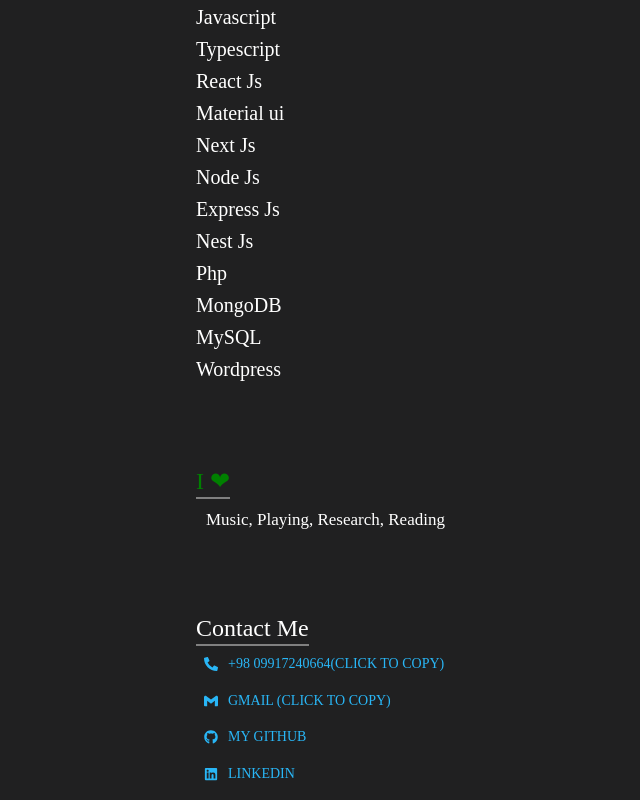
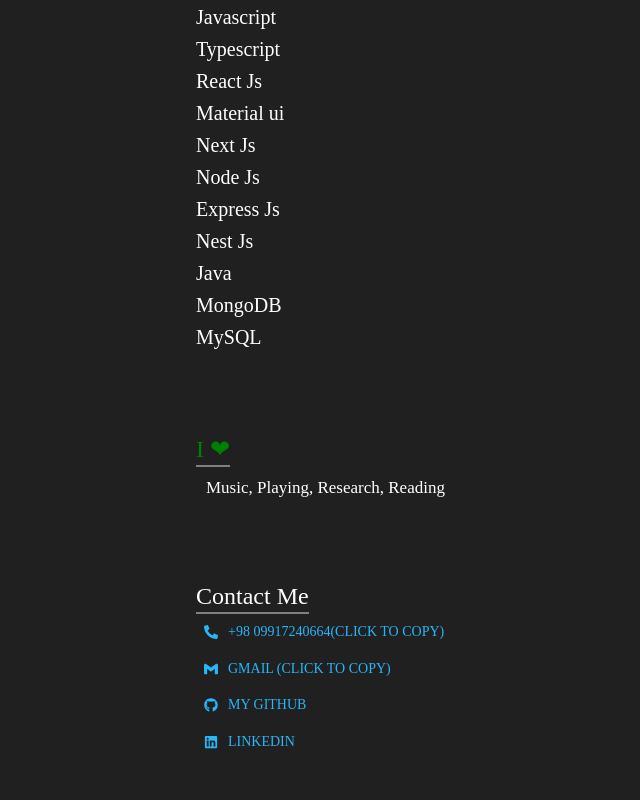
Before and after one commit to Mmd-Ghodoosi/MyPortfolio, a Next.js app: page / in a window 1280 px wide. Shown: the part 866-1666 px from the top of the page, without its empty margins (168-808 px from the left). After the commit the page ends 1634 px from the top, so only its background shows below. Built offline with nearby package versions, Linux system fonts and the light colour scheme.

Commit message:
Update Skills-dataEn.tsx

```diff
--- a/components/sections/data/Skills-dataEn.tsx
+++ b/components/sections/data/Skills-dataEn.tsx
@@ -26,10 +26,9 @@
           <Typography variant="h6">Node Js</Typography>
           <Typography variant="h6">Express Js</Typography>
           <Typography variant="h6">Nest Js</Typography>
-          <Typography variant="h6">Php</Typography>
+            <Typography variant="h6">Java</Typography>
           <Typography variant="h6">MongoDB</Typography>
           <Typography variant="h6">MySQL</Typography>
-          <Typography variant="h6">Wordpress</Typography>
         </Box>
       </CustomBox>
     </Box>
```
